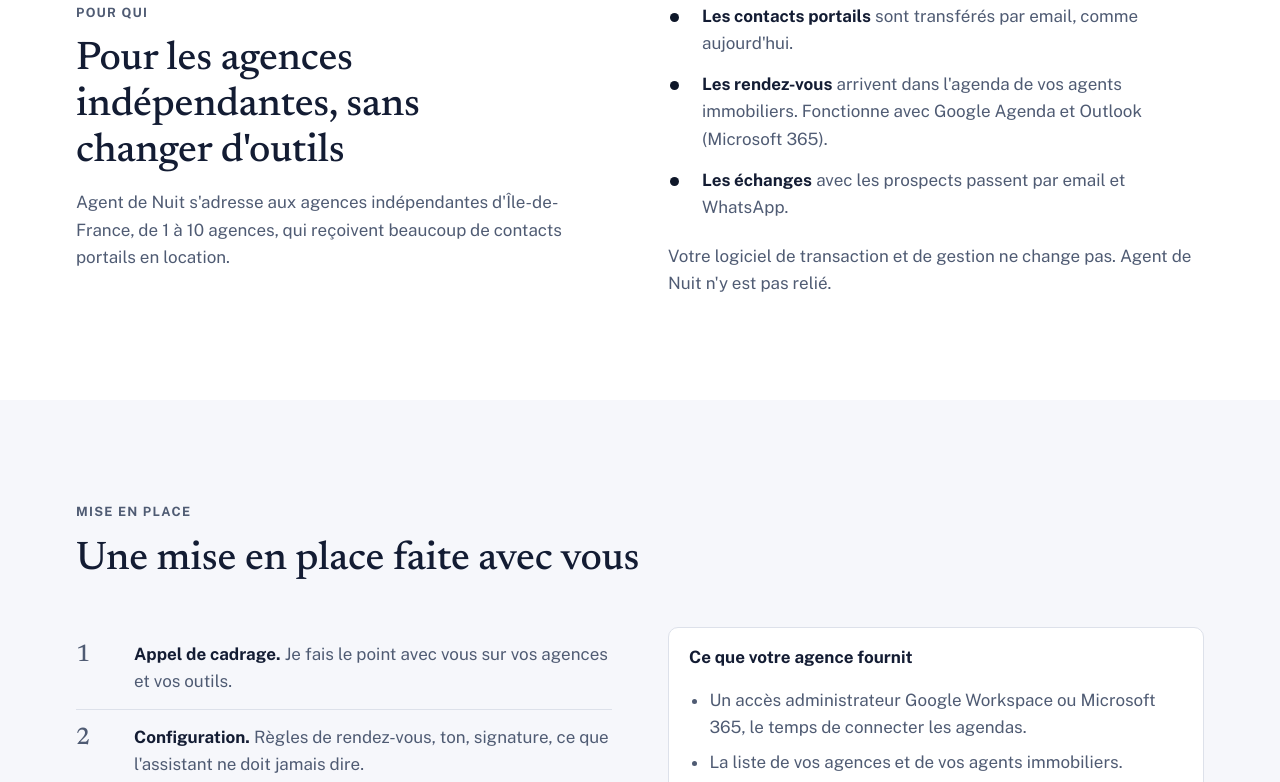
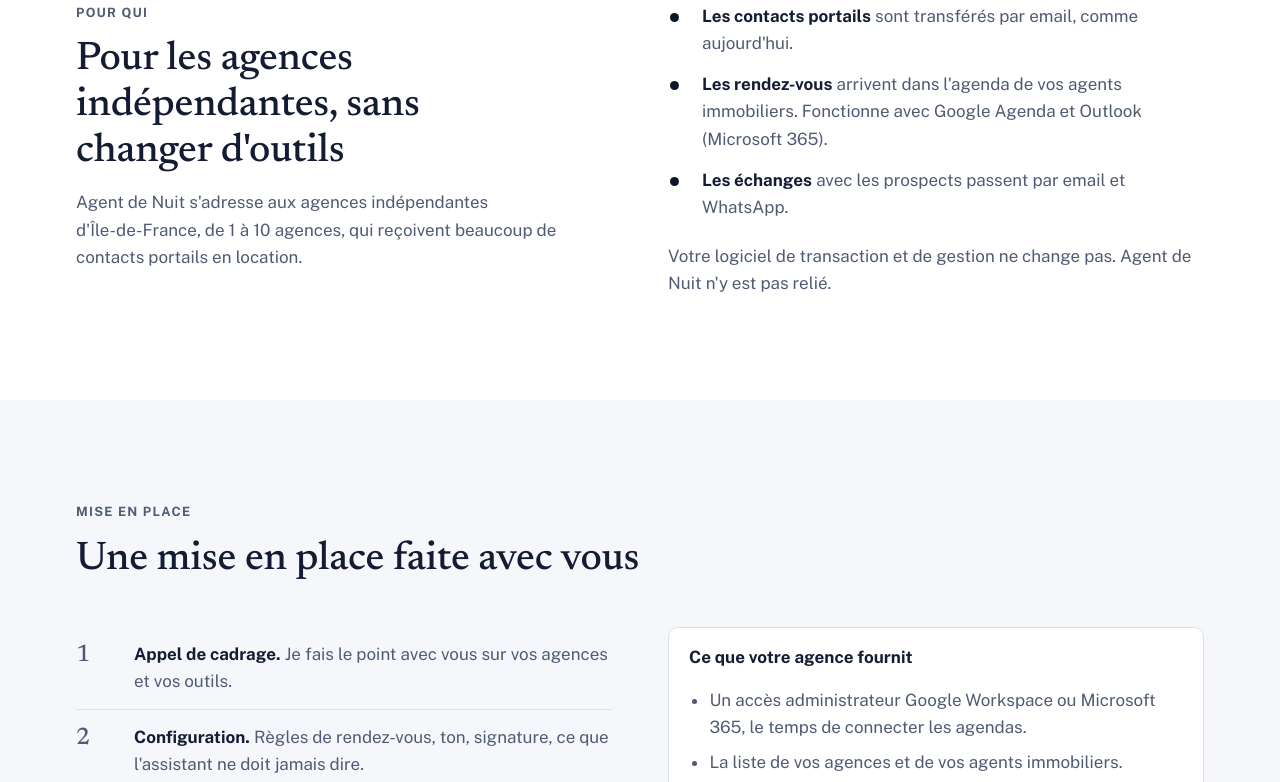
Before and after one commit to agentdenuit/agentdenuit.github.io, a plain HTML site: page index.html in a window 1280 px wide. Shown: the part 5868-6650 px from the top of the page. Drawn offline with Linux system fonts and the light colour scheme.

Commit message:
« Île-de-France » ne se coupe plus en fin de ligne
Co-Authored-By: Claude Opus 5.5 <noreply@anthropic.com>

```diff
--- a/assets/css/site.css
+++ b/assets/css/site.css
@@ -44,6 +44,7 @@ a { color: inherit; }
 :focus-visible { outline: 3px solid var(--lampe); outline-offset: 3px; border-radius: 4px; }
 .clair :focus-visible { outline-color: var(--encre); }
 
+.nowrap { white-space: nowrap; }
 .sr-only { position: absolute; width: 1px; height: 1px; overflow: hidden; clip: rect(0 0 0 0); white-space: nowrap; }
 .lien-evitement { position: absolute; left: 12px; top: -60px; z-index: 50; background: var(--lampe); color: var(--nuit); padding: 10px 14px; border-radius: 8px; font-weight: 700; }
 .lien-evitement:focus { top: 12px; }
--- a/index.html
+++ b/index.html
@@ -241,7 +241,7 @@
         <div class="entete-section">
           <span class="surtitre">Pour qui</span>
           <h2 id="titre-outils">Pour les agences indépendantes, sans changer d'outils</h2>
-          <p>Agent de Nuit s'adresse aux agences indépendantes d'Île-de-France, de 1 à 10 agences, qui reçoivent beaucoup de contacts portails en location.</p>
+          <p>Agent de Nuit s'adresse aux agences indépendantes d'<span class="nowrap">Île-de-France</span>, de 1 à 10 agences, qui reçoivent beaucoup de contacts portails en location.</p>
         </div>
         <div>
         <ul class="faits">
@@ -314,7 +314,7 @@
         <div class="entete-section" style="margin-bottom:0">
           <span class="surtitre">Agences partenaires du lancement</span>
           <h2 id="titre-partenaires">Je recherche quelques agences partenaires</h2>
-          <p>Agent de Nuit est en phase de lancement. Je recherche quelques agences indépendantes d'Île-de-France pour le mettre en place avec elles.</p>
+          <p>Agent de Nuit est en phase de lancement. Je recherche quelques agences indépendantes d'<span class="nowrap">Île-de-France</span> pour le mettre en place avec elles.</p>
         </div>
         <div style="display:grid;gap:28px">
           <ul class="faits">
@@ -386,7 +386,7 @@
   <footer class="pied">
     <div class="conteneur">
       <img class="logo-pied" src="assets/logo/logo-une-ligne-sombre.svg" alt="Agent de Nuit" width="152" height="32">
-      <p>Assistant IA pour agences immobilières d'Île-de-France</p>
+      <p>Assistant IA pour agences immobilières d'<span class="nowrap">Île-de-France</span></p>
       <nav aria-label="Pages légales">
         <a href="mentions-legales/">Mentions légales</a>
         <a href="confidentialite/">Politique de confidentialité</a>
```
Also changed, not shown: confidentialite/index.html (+1 -1 lines), mentions-legales/index.html (+1 -1 lines), securite/index.html (+1 -1 lines).
